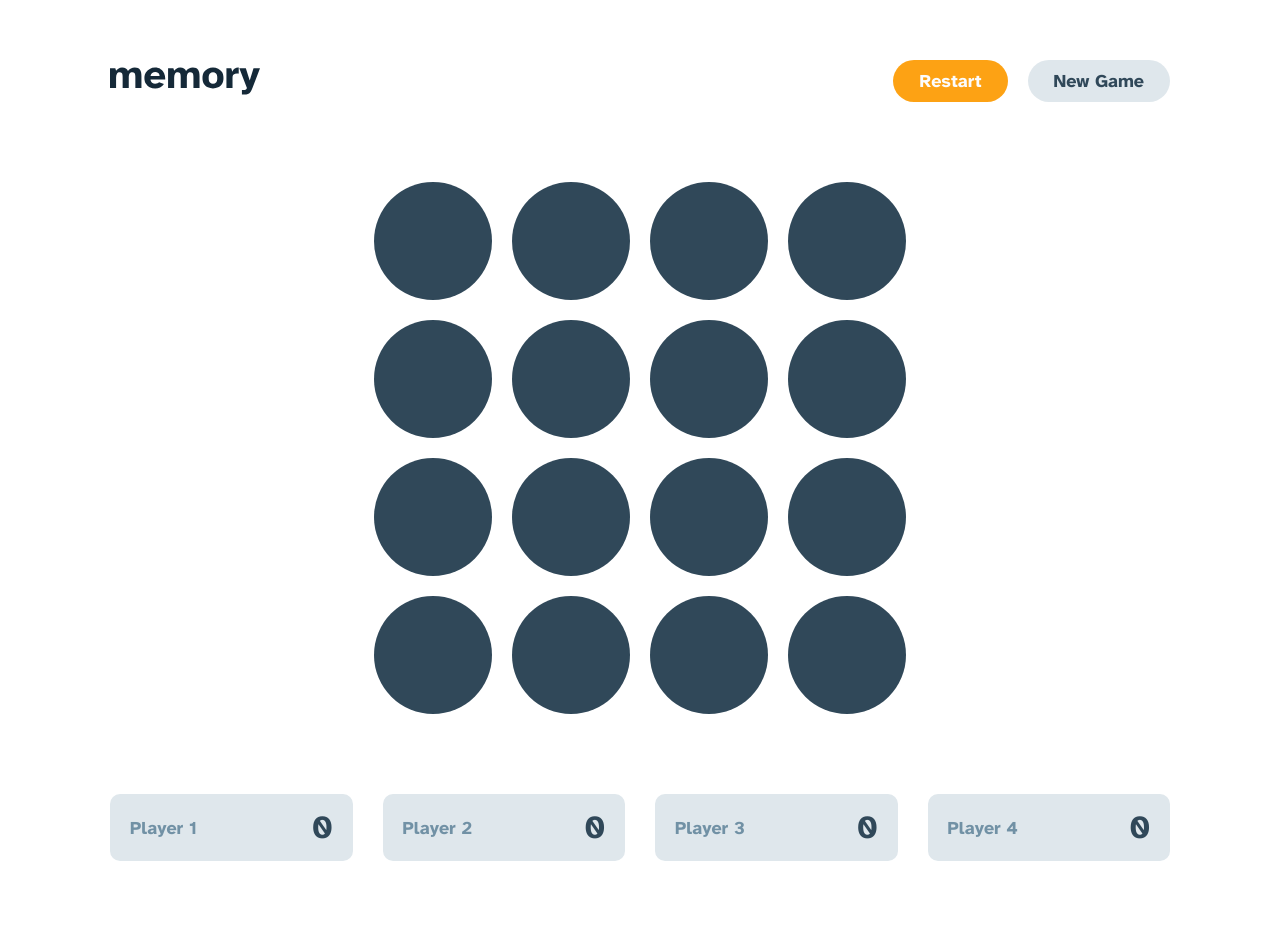
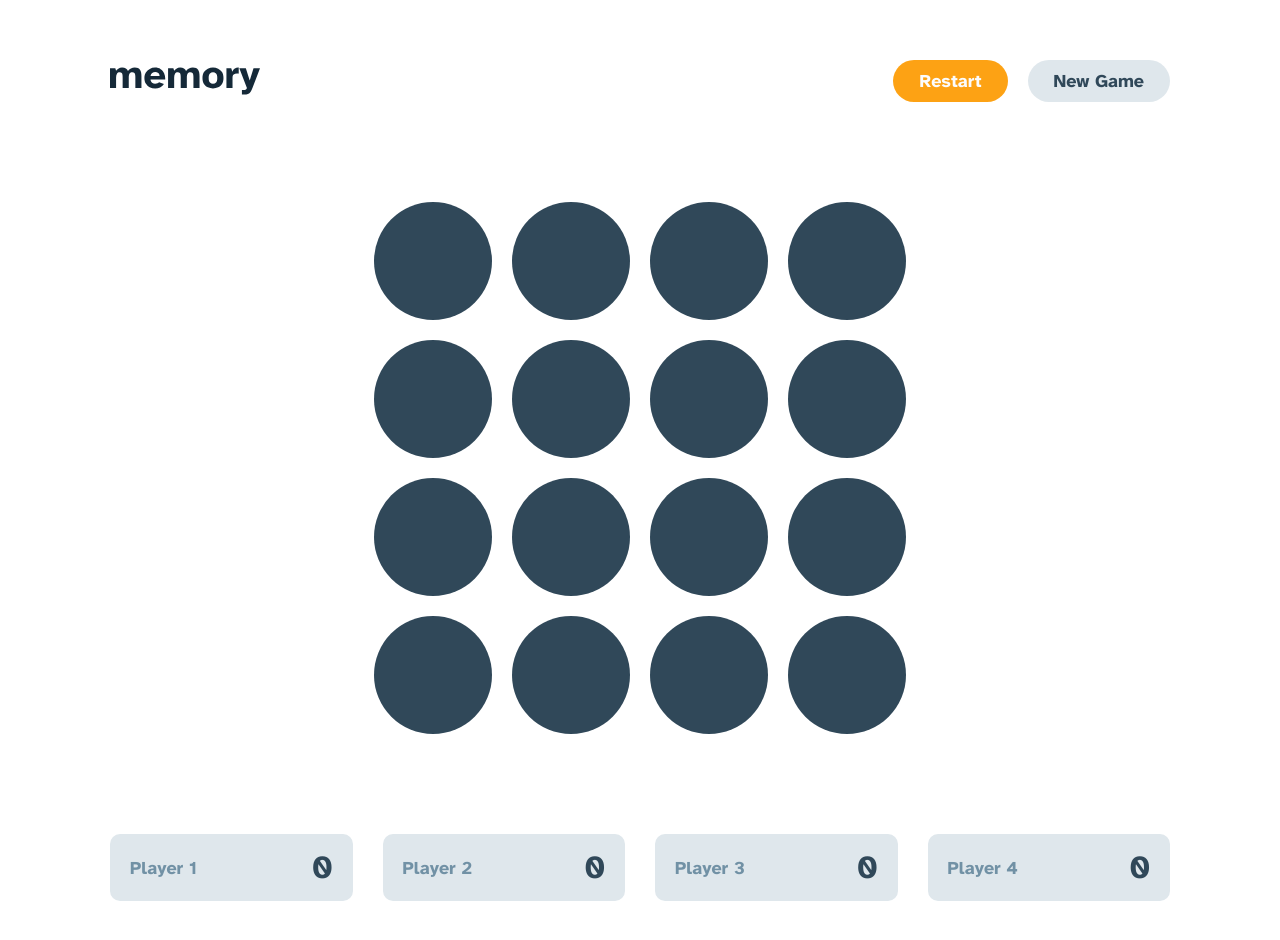
Before and after one commit to mcornale/memory-game, a React (Create React App) app: page / in a window 1280 px wide. Shown: the top 940 px of the page. Built offline with nearby package versions, Linux system fonts and the light colour scheme.

Commit message:
Edit grid game style and buttons

```diff
--- a/src/components/GameButton.js
+++ b/src/components/GameButton.js
@@ -1,5 +1,10 @@
 const GameButton = () => {
-  return <button className='game-button'></button>;
+  return (
+    <div className='game-button-container'>
+      <button className='game-button-cover'></button>
+      <button className='game-button'></button>
+    </div>
+  );
 };
 
 export default GameButton;
--- a/src/components/GameGrid.js
+++ b/src/components/GameGrid.js
@@ -6,7 +6,11 @@ const GameGrid = () => {
 
   for (let i = 0; i < gridSize; i++) gridElements.push(<GameButton key={i} />);
 
-  return <div className='game-grid'>{gridElements}</div>;
+  return (
+    <div className={`game-grid game-grid-${gridSize === 16 ? '4x4' : '6x6'}`}>
+      {gridElements}
+    </div>
+  );
 };
 
 export default GameGrid;
--- a/src/index.css
+++ b/src/index.css
@@ -106,19 +106,48 @@ button {
 
 .game-grid {
   display: grid;
+  justify-content: center;
+  gap: 2rem;
+  margin: 10rem auto;
+}
+
+.game-grid-4x4 {
   grid-template-columns: repeat(4, 1fr);
   grid-template-rows: repeat(4, 1fr);
-  justify-content: center;
   width: 53.2rem;
   height: 53.2rem;
-  gap: 2rem;
-  margin: 8rem auto;
+}
+
+.game-grid-6x6 {
+  grid-template-columns: repeat(6, 1fr);
+  grid-template-rows: repeat(6, 1fr);
+  width: 57.2rem;
+  height: 57.2rem;
+}
+
+.game-button-container {
+  position: relative;
 }
 
 .game-button {
-  background-color: var(--color-arapawa);
+  background-color: var(--color-spindle);
   width: 100%;
   height: 100%;
+  position: relative;
+  clip-path: circle(0%);
+  transition: all 0.6s linear;
+}
+
+.game-button-cover {
+  content: '';
+  display: block;
+  width: 100%;
+  height: 100%;
+  position: absolute;
+  top: 0;
+  left: 0;
+  border-radius: 50%;
+  background-color: var(--color-arapawa);
 }
 
 .bottom-tabs-container {
```
